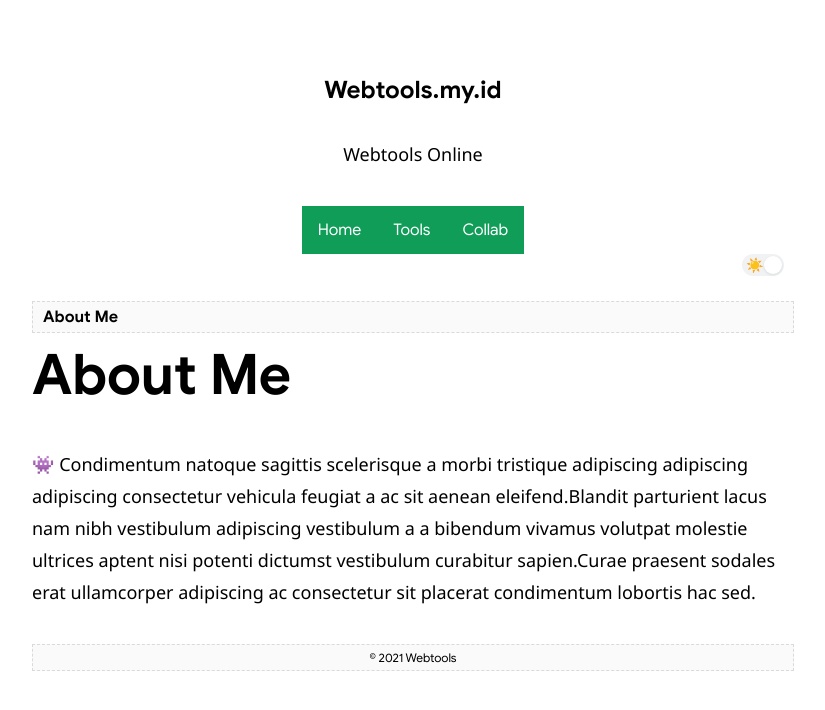
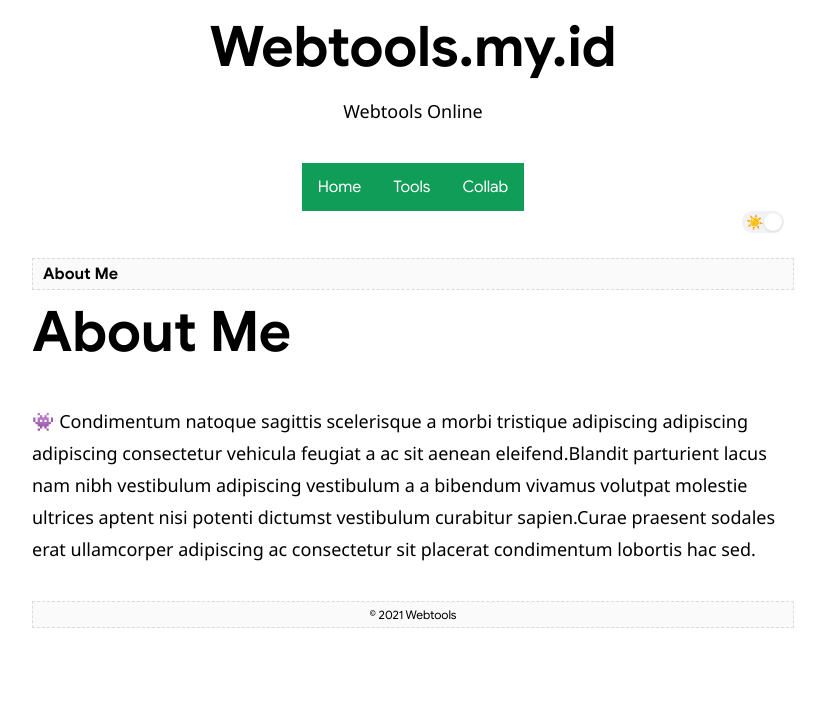
Before and after one commit to ham-zah/33870015, a Jekyll site: the page built from about.html, in a window 1280 px wide. Shown: the top 710 px of the page, without its empty margins (227-1052 px from the left). Built offline with Jekyll 4.4.1, drawn with Linux system fonts in a browser that asks for light colours.

Commit message:
Update default.html

```diff
--- a/_layouts/default.html
+++ b/_layouts/default.html
@@ -6,14 +6,14 @@ layout: compress
 <div class="container">
   <div class="profile">
     <div class="profile-about">
-      <h2 style="font-weight: 500;">{{site.author.name}}</h2>
+      <h1>{{site.author.name}}</h1>
         <p>{{ site.author.bio }}</p>
         <nav class="nav1">
           <ul>
-            <li><a href="#">Home</a></li>
+            <li><a href="/">Home</a></li>
             <li><a href="#">Tools</a></li>
             <li><a href="#">Collab</a></li>
-            </ul>
+          </ul>
         </nav>
     <div class="mode" id="mode-switcher" onclick="toggleNightMode();">
 				<span></span>
```
